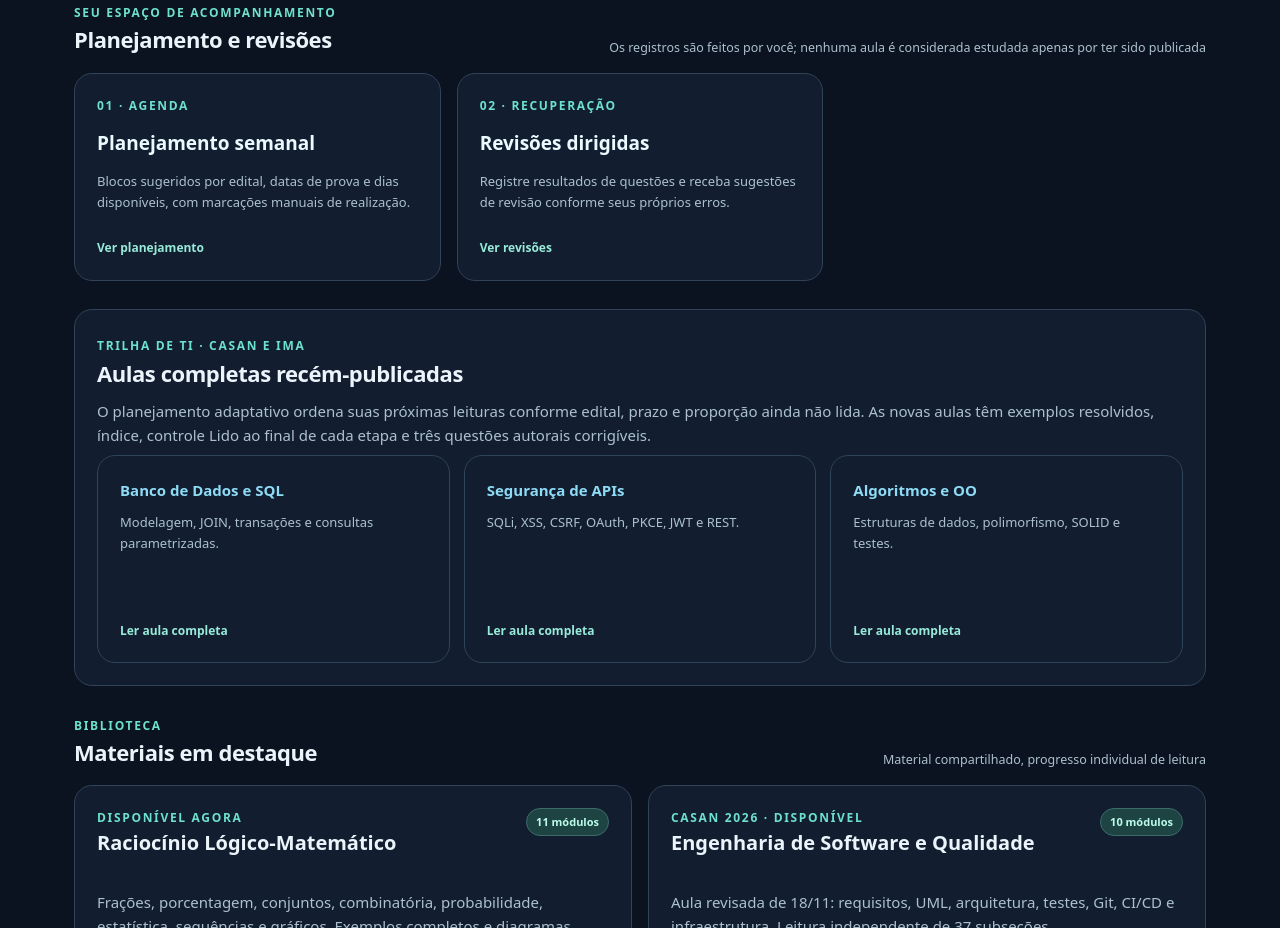
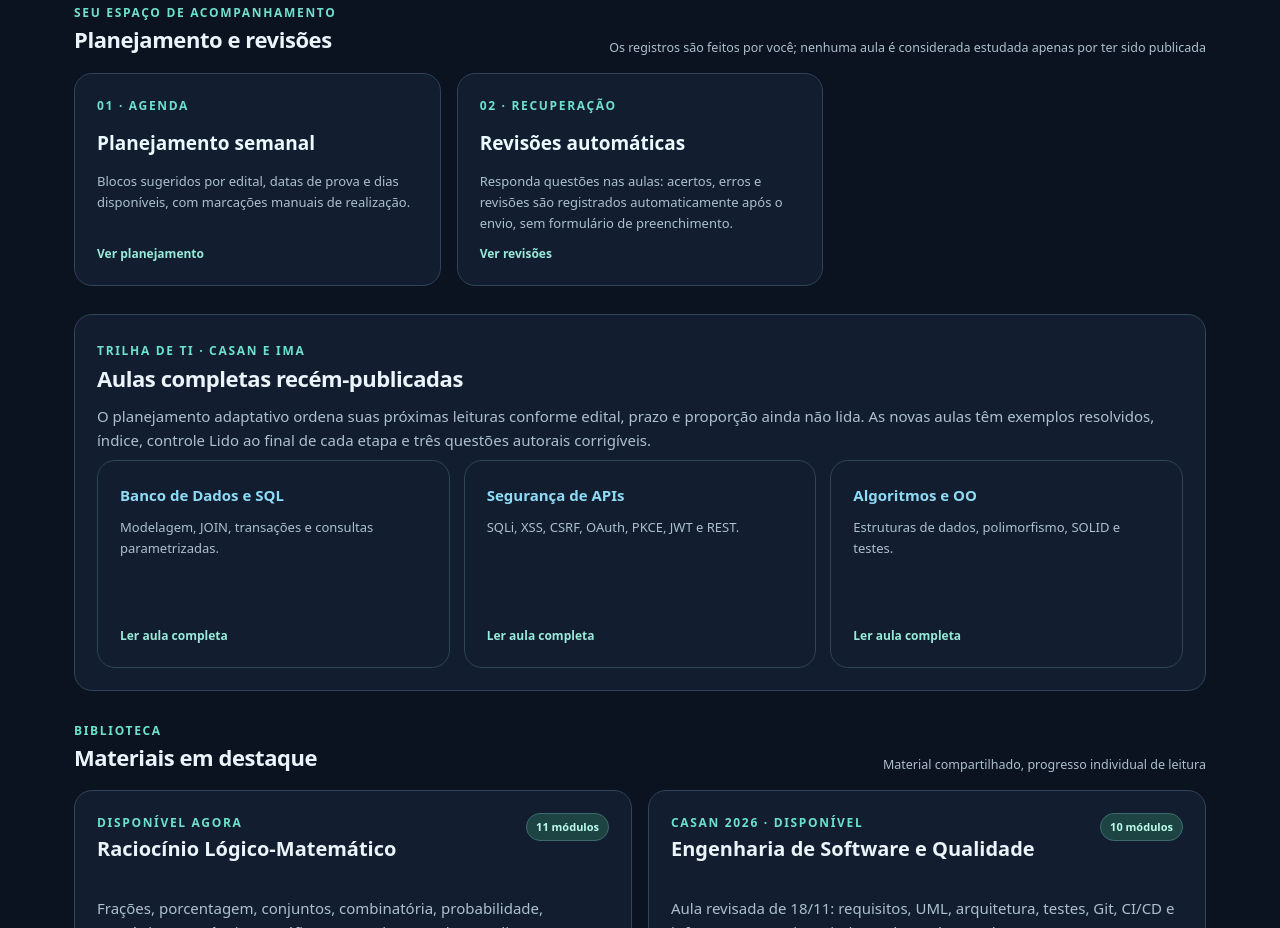
Before and after one commit to andrewmoreira02/concurso-estudos, a plain HTML site: page index.html in a window 1280 px wide. Shown: the part 812-1740 px from the top of the page. Drawn offline with Linux system fonts and the light colour scheme.

Commit message:
Esclarecer na página inicial que revisões derivam dos quizzes automaticamente

```diff
--- a/index.html
+++ b/index.html
@@ -22,7 +22,7 @@
 <div class="grid shortcut-grid">
 <a class="card shortcut-card" href="planejamento.html"><span class="eyebrow">01 · Agenda</span><h3>Planejamento semanal</h3><p>Blocos sugeridos por edital, datas de prova e dias disponíveis, com marcações manuais de realização.</p><span class="shortcut-more">Ver planejamento</span></a>
 
-<a class="card shortcut-card" href="revisoes.html"><span class="eyebrow">02 · Recuperação</span><h3>Revisões dirigidas</h3><p>Registre resultados de questões e receba sugestões de revisão conforme seus próprios erros.</p><span class="shortcut-more">Ver revisões</span></a>
+<a class="card shortcut-card" href="revisoes.html"><span class="eyebrow">02 · Recuperação</span><h3>Revisões automáticas</h3><p>Responda questões nas aulas: acertos, erros e revisões são registrados automaticamente após o envio, sem formulário de preenchimento.</p><span class="shortcut-more">Ver revisões</span></a>
 </div></section>
 <section class="card" aria-labelledby="novas-aulas-ti" style="margin:24px 0;padding:22px">
 <span class="eyebrow">Trilha de TI · CASAN e IMA</span><h2 id="novas-aulas-ti">Aulas completas recém-publicadas</h2>
```
